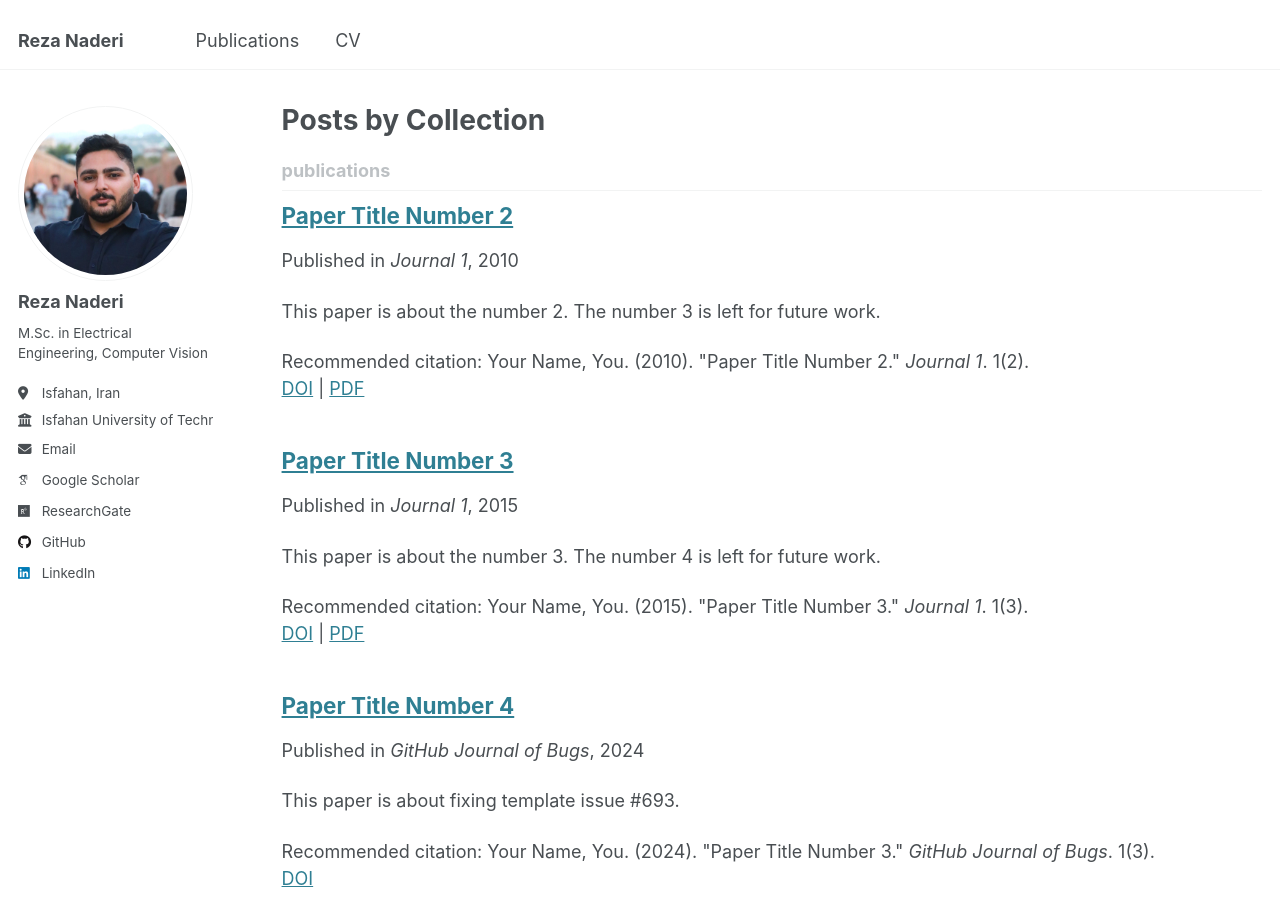
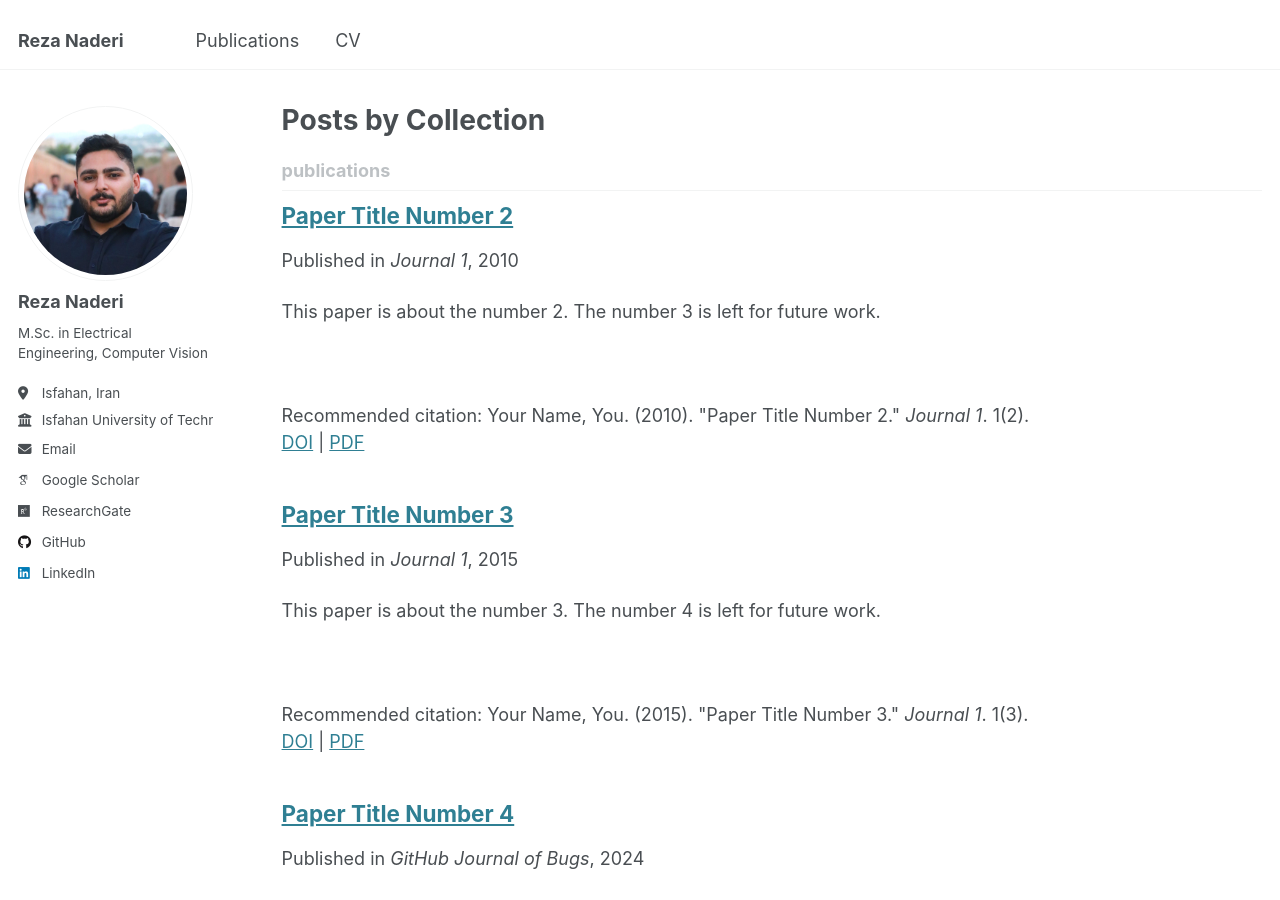
Before and after one commit to mohammadrezanaderi4/mohammadrezanaderi4.github.io, a Jekyll site: the page built from _pages/collection-archive.html, in a window 1280 px wide and 900 px high. Built offline with Jekyll 4.4.1, drawn with Linux system fonts in a browser that asks for light colours; some web fonts are replaced.

```diff
--- a/_includes/archive-single.html
+++ b/_includes/archive-single.html
@@ -58,17 +58,17 @@
     {% endif %}
 
     {% if post.citation and post.paperurl and post.slidesurl %}
-      <p>Recommended citation: {{ post.citation }}<br /><a href="{{ post.paperurl }}">DOI</a> | <a href="{{ post.slidesurl }}">PDF</a></p>
+      <p><br /><br />Recommended citation: {{ post.citation }}<br /><a href="{{ post.paperurl }}">DOI</a> | <a href="{{ post.slidesurl }}">PDF</a></p>
     {% elsif post.citation and post.paperurl %}
-      <p>Recommended citation: {{ post.citation }}<br /><a href="{{ post.paperurl }}">DOI</a></p>
+      <p><br /><br />Recommended citation: {{ post.citation }}<br /><a href="{{ post.paperurl }}">DOI</a></p>
     {% elsif post.citation and post.slidesurl %}
-      <p>Recommended citation: {{ post.citation }}<br /><a href="{{ post.slidesurl }}">PDF</a></p>
+      <p><br /><br />Recommended citation: {{ post.citation }}<br /><a href="{{ post.slidesurl }}">PDF</a></p>
     {% elsif post.citation %}
-      <p>Recommended citation: {{ post.citation }}</p>
+      <p><br /><br />Recommended citation: {{ post.citation }}</p>
     {% elsif post.paperurl %}
-      <p><a href=" {{ post.paperurl }} ">DOI</a></p>
+      <p><br /><br /><a href=" {{ post.paperurl }} ">DOI</a></p>
     {% elsif post.slidesurl %}
-      <p><a href="{{ post.slidesurl }}">PDF</a></p>
+      <p><br /><br /><a href="{{ post.slidesurl }}">PDF</a></p>
     {% endif %}
 
   </article>
```
